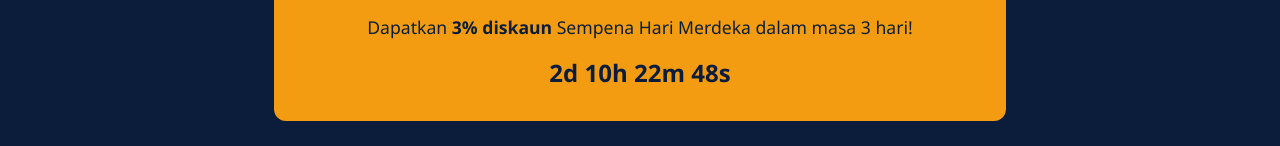
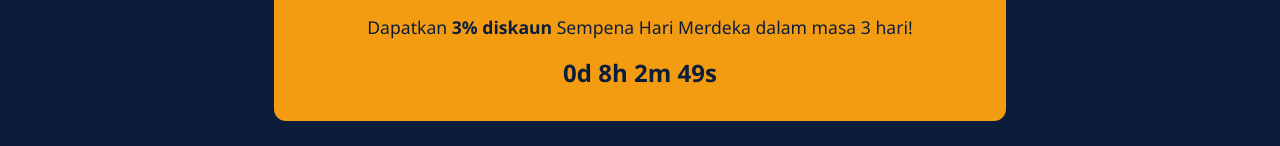
Before and after one commit to mokm32/id-ott-navigator-termurah, a plain HTML site: page index.html in a window 1280 px wide. Shown: the part 809-955 px from the top of the page. Drawn offline with Linux system fonts and the light colour scheme.

Commit message:
Update index.html

```diff
--- a/index.html
+++ b/index.html
@@ -852,7 +852,7 @@
     }
 
     function startCountdown() {
-      const endDate = new Date('2025-08-31T23:59:59').getTime();
+      const endDate = new Date('2025-08-29T21:40:00').getTime();
       const countdown = setInterval(() => {
         const now = new Date().getTime();
         const distance = endDate - now;
```
